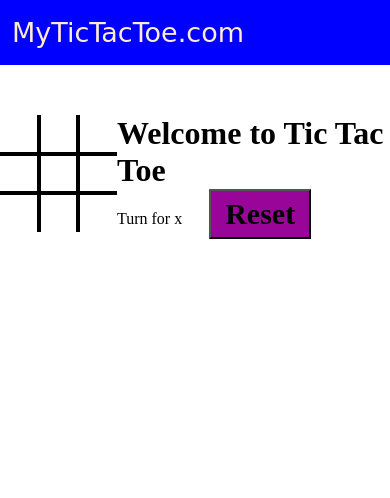
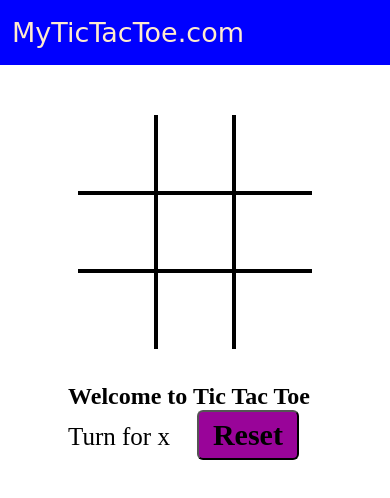
Before and after one commit to Ragni37/TicTacToe, a plain HTML site: page index.html in a window 390 px wide. Drawn offline with Linux system fonts and the light colour scheme; a web font is replaced by a local one.

Commit message:
Project Complete

```diff
--- a/style.css
+++ b/style.css
@@ -41,6 +41,10 @@ nav li{
     background-color:rgb(181, 156, 205) ;
 }
 
+.info {
+    font-size: 25px;
+}
+
 .gameInfo{
     padding: 0 34x;
     font-family: "Prociono", serif;
@@ -68,8 +72,33 @@ nav li{
     margin: 0 23px;
     padding: 6px 14px;
     background: #990499;
+    border-radius: 6px;
     cursor: pointer;
     font-family: 'sans-serif';
     font-size: 30px;
     font-weight: bolder;
 }
+
+.line{
+    background-color: rgb(53, 40, 60);
+    width: 100%;
+    height: 30vw;
+}
+
+@media screen and (max-width: 800px)
+{
+    .gameContainer{
+        flex-wrap: wrap;
+    }
+    .gameInfo{
+        margin-top: 34px;
+    }
+    .gameInfo h1{
+        font-size: 1.5rem;
+    }
+    .container {
+        display: grid;
+        grid-template-rows: repeat(3, 20vw);
+        grid-template-columns: repeat(3, 20vw);
+    }
+}
```
